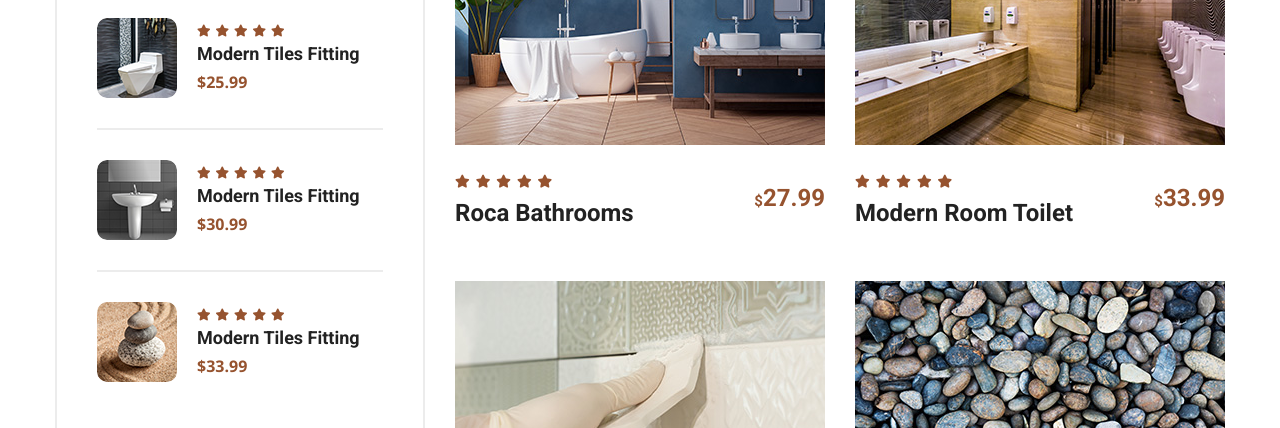
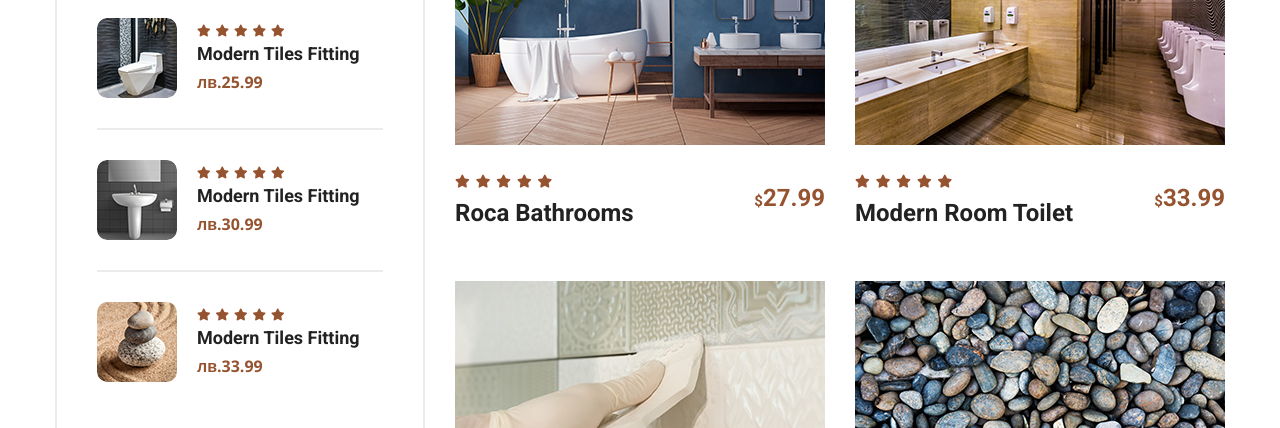
Before and after one commit to idktech/tiles, a plain HTML site: page product.html in a window 1280 px wide. Shown: the part 1420-1848 px from the top of the page. Drawn offline with nearby package versions, Linux system fonts and the light colour scheme.

Commit message:
changed price sign

```diff
--- a/product.html
+++ b/product.html
@@ -367,7 +367,7 @@
                                             <li><i class="fas fa-star"></i></li>
                                         </ul>
                                         <h5><a href="shop-details.html">Modern Tiles Fitting</a></h5>
-                                        <span class="price">$25.99</span>
+                                        <span class="price">лв.25.99</span>
                                     </div>
                                     <div class="post">
                                         <figure class="post-thumb"><a href="shop-details.html"><img
@@ -380,7 +380,7 @@
                                             <li><i class="fas fa-star"></i></li>
                                         </ul>
                                         <h5><a href="shop-details.html">Modern Tiles Fitting</a></h5>
-                                        <span class="price">$30.99</span>
+                                        <span class="price">лв.30.99</span>
                                     </div>
                                     <div class="post">
                                         <figure class="post-thumb"><a href="shop-details.html"><img
@@ -393,7 +393,7 @@
                                             <li><i class="fas fa-star"></i></li>
                                         </ul>
                                         <h5><a href="shop-details.html">Modern Tiles Fitting</a></h5>
-                                        <span class="price">$33.99</span>
+                                        <span class="price">лв.33.99</span>
                                     </div>
                                 </div>
                             </div>
```
